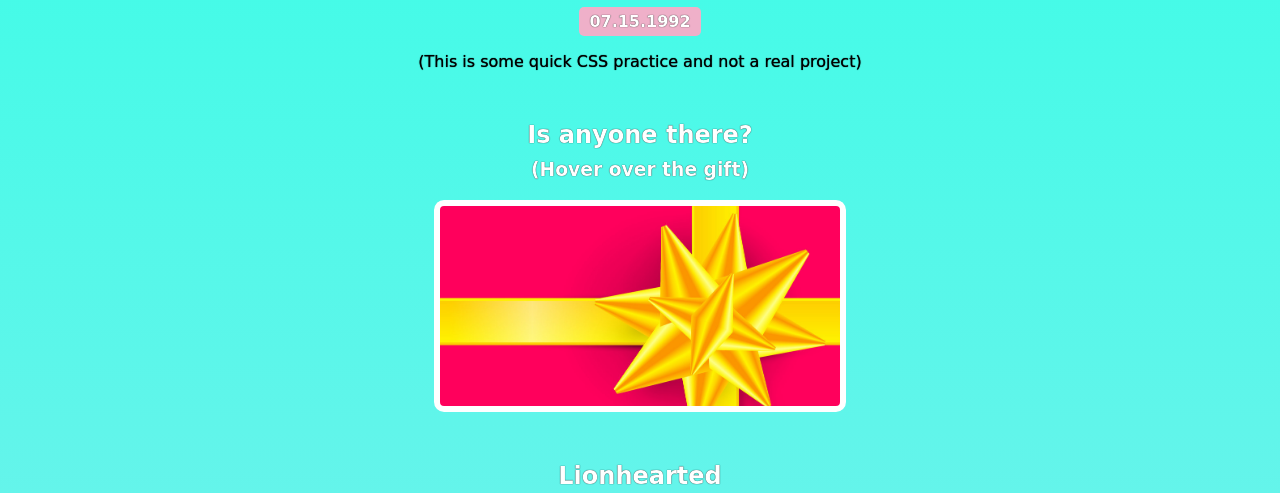
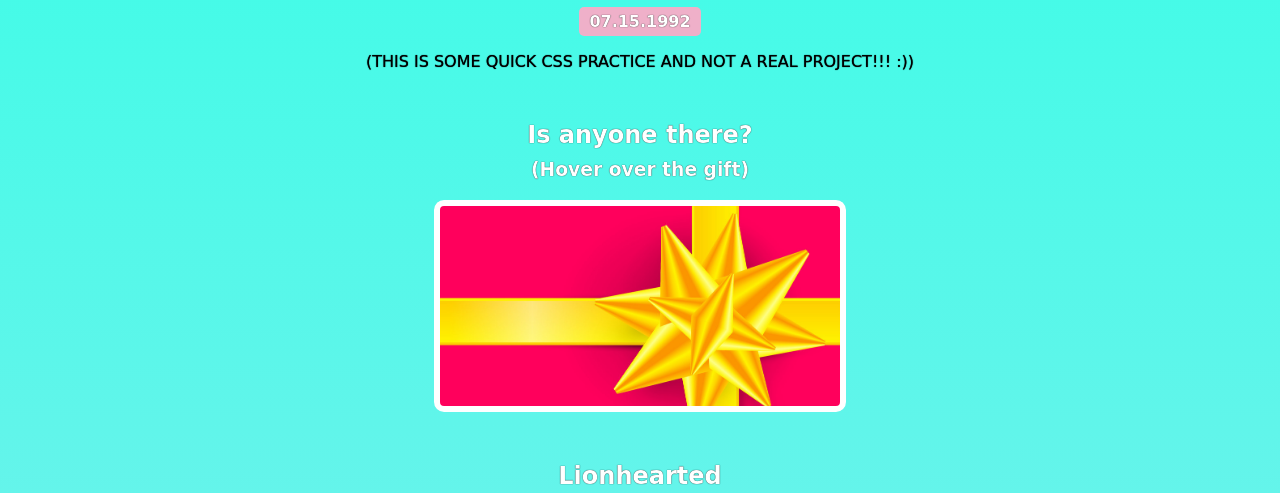
Before and after one commit to johnmdrake1/birthday-gift-site, a website built with Vite: page index.html in a window 1280 px wide. Shown: the part 307-800 px from the top of the page. Built offline with nearby package versions, Linux system fonts and the light colour scheme; a web font is replaced by a local one.

Commit message:
update to disclaimer

```diff
--- a/index.html
+++ b/index.html
@@ -12,7 +12,7 @@
             <h2 id="bday-age">33 years old</h2>
             <h4 id="bday-date">07.15.1992</h4>
         </div>
-        <p id="disclaimer">(This is some quick CSS practice and not a real project)</p>
+        <p id="disclaimer">(THIS IS SOME QUICK CSS PRACTICE AND NOT A REAL PROJECT!!! :))</p>
         <div class="gift-section">
             <h2 class="gift-title">Is anyone there?</h2>
             <h3 class="gift-hint">(Hover over the gift)</h3>
```
